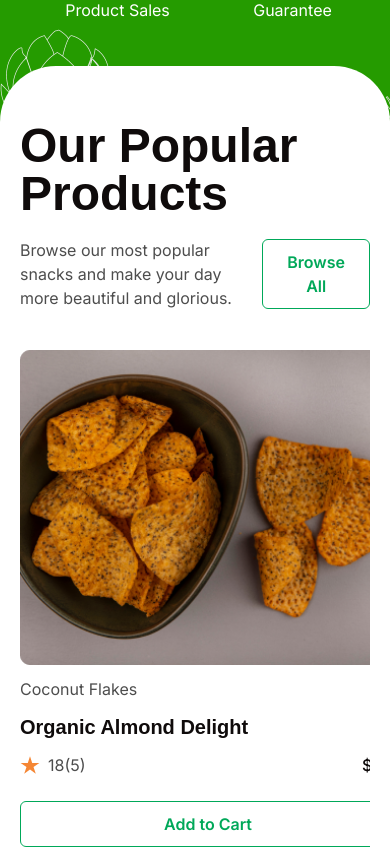
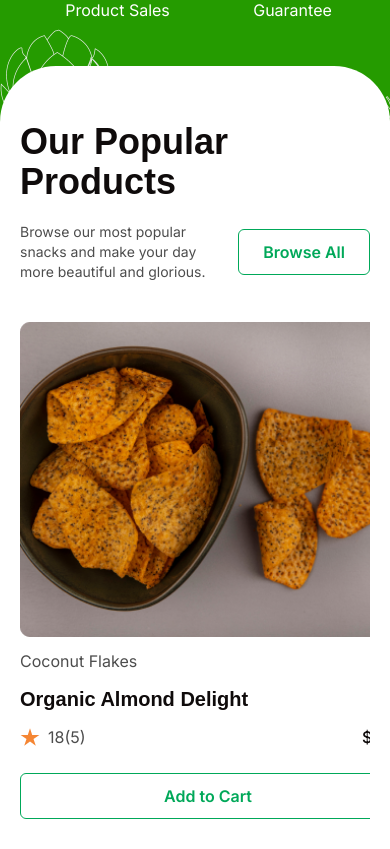
Before and after one commit to blossomobasi/organic_foodie_ecommerce, a React (Vite) app: page / in a window 390 px wide. Shown: the part 1114-1963 px from the top of the page. Built offline with nearby package versions, Linux system fonts and the light colour scheme; a web font is replaced by a local one.

Commit message:
Implement responsiveness

```diff
--- a/src/ui/DisplayProducts.tsx
+++ b/src/ui/DisplayProducts.tsx
@@ -2,6 +2,7 @@ import { FiHeart } from "react-icons/fi";
 import Button from "./Button";
 import { IoStarSharp } from "react-icons/io5";
 import { ProductsType } from "../types/products";
+import React from "react";
 
 type Props = {
     data: ProductsType[];
@@ -10,17 +11,29 @@ type Props = {
 };
 
 const DisplayProducts = ({ data, title, description }: Props) => {
+    const windowWidth = window.innerWidth;
+    const mobileView = windowWidth < 500;
+
     return (
-        <div>
+        <React.Fragment>
             <div className="pb-5">
-                <h2 className="text-5xl font-bold nichrome ">{title}</h2>
-                <div className="flex justify-between items-center py-5">
-                    <p className="text-grey-600">
-                        {description.split("<br />")[0]} <br /> {description.split("<br />")[1]}
+                <h2 className="md:text-5xl text-4xl font-bold nichrome ">{title}</h2>
+                <div className="flex justify-between items-center py-5 space-x-5">
+                    <p className="text-grey-600 md:text-base text-sm">
+                        {mobileView
+                            ? description.replace("<br />", " ")
+                            : description.split("<br />")[0]}{" "}
+                        <br /> {mobileView ? "" : description.split("<br />")[1]}
                     </p>
-                    <Button url="products" variant="primary-outline">
-                        Browse All
-                    </Button>
+                    <div>
+                        <Button
+                            url="products"
+                            variant="primary-outline"
+                            className="w-full whitespace-nowrap"
+                        >
+                            Browse All
+                        </Button>
+                    </div>
                 </div>
             </div>
 
@@ -53,7 +66,7 @@ const DisplayProducts = ({ data, title, description }: Props) => {
                     </div>
                 ))}
             </div>
-        </div>
+        </React.Fragment>
     );
 };
 
```
